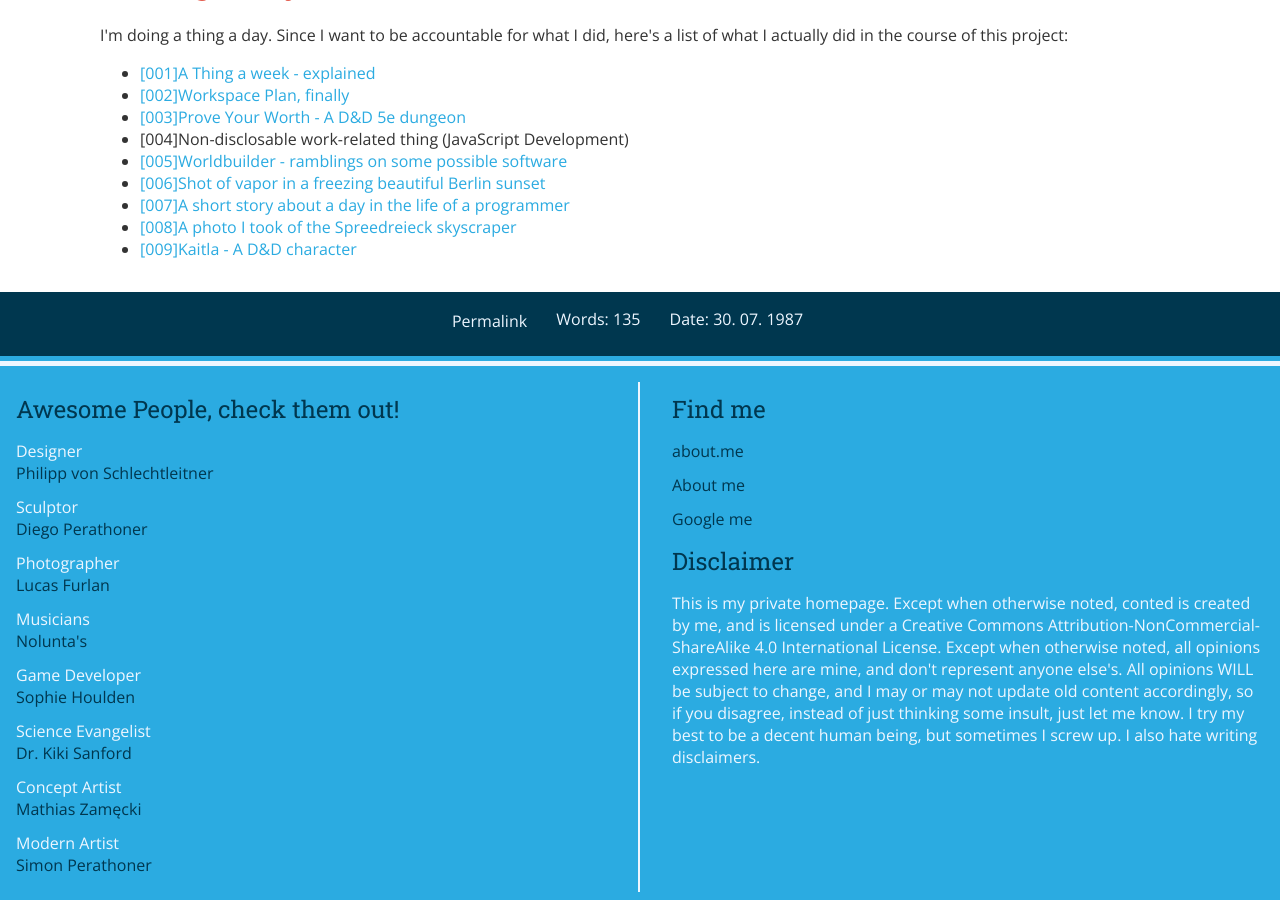
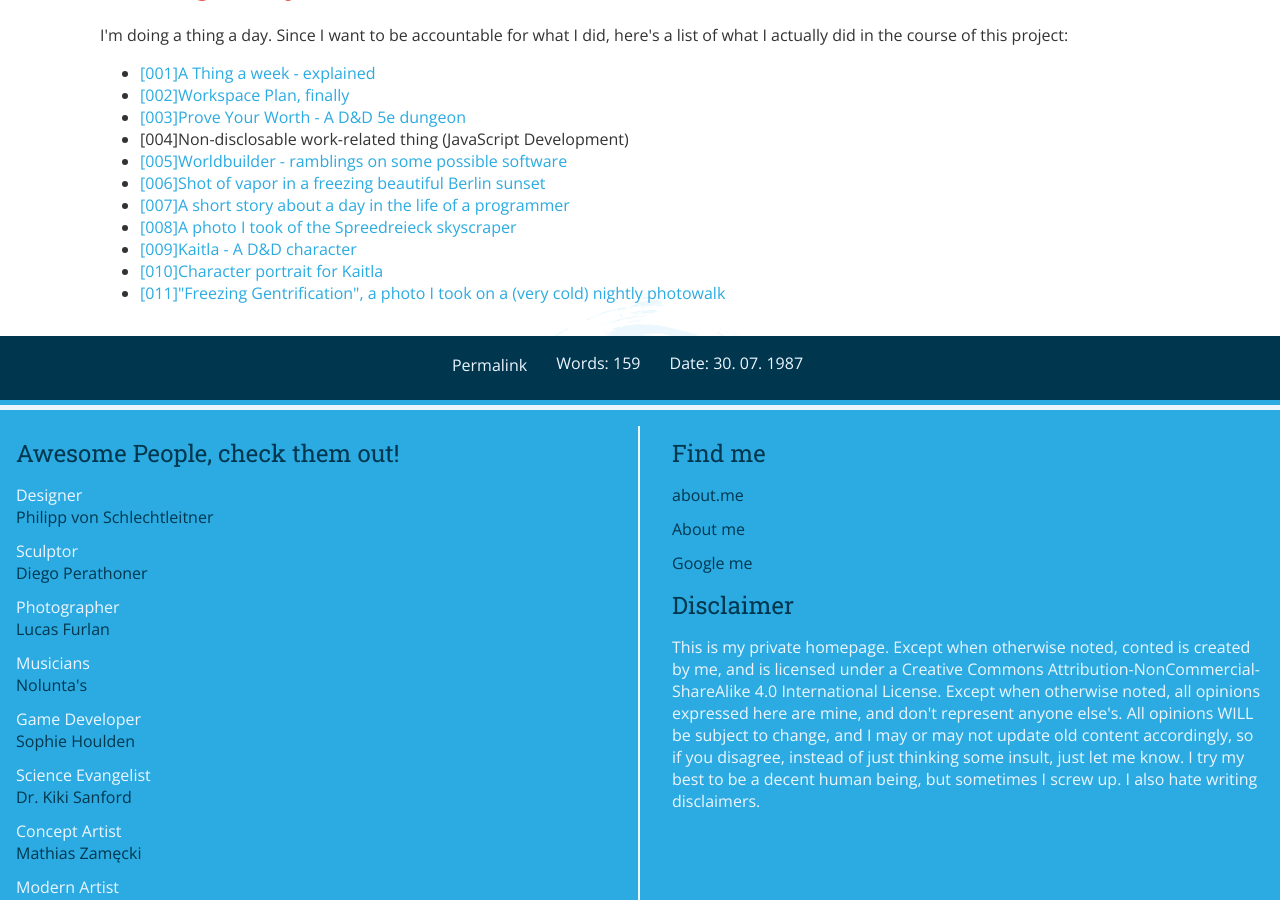
Before and after one commit to ramsesoriginal/ramsesoriginal.github.io, a Jekyll site: the page built from projects/ThingADay/index.html, in a window 1280 px wide and 900 px high, scrolled down 810 px. Built offline with Jekyll 4.4.1, drawn with Linux system fonts in a browser that asks for light colours; nearby versions of some CDN libraries; comment, search, counter and statistics services are not loaded.

Commit message:
Added Portrait of Kaitla and freezing gentrification

```diff
--- a/projects/ThingADay/index.html
+++ b/projects/ThingADay/index.html
@@ -34,4 +34,10 @@ preview: /assets/images/guy-with-a-plan.gif
 	<li>
 		<a href="{{ site.url }}/2017/01/09/kaitla">[009]Kaitla - A D&amp;D character </a>
 	</li>
+	<li>
+		<a href="{{ site.url }}/2017/01/10/kaitla_portrait">[010]Character portrait for Kaitla</a>
+	</li>
+	<li>
+		<a href="https://500px.com/photo/192758077/freezing-gentrification-by-stefan-insam">[011]"Freezing Gentrification", a photo I took on a (very cold) nightly photowalk</a>
+	</li>
 </ul>
```
Also changed, not shown: _posts/2017-01-09-kaitla_portrait.html (added, +31 -0 lines), assets/images/Kaitla_Portrait.png (added).
